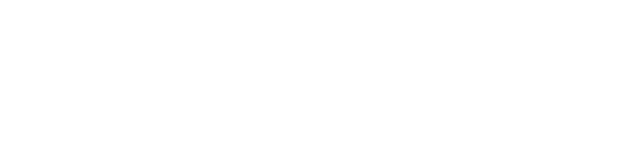
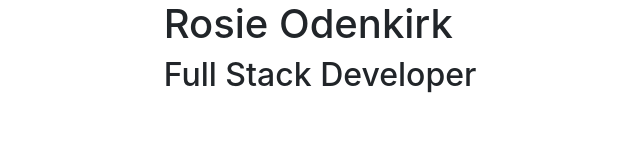
Before and after one commit to tenerim/resume, a plain HTML site: page index.html in a window 1280 px wide. Shown: the whole page, without its empty margins (273-913 px from the left). Drawn offline with nearby package versions, Linux system fonts and the light colour scheme.

Commit message:
Test-Save

```diff
--- a/index.html
+++ b/index.html
@@ -1,15 +1,31 @@
 <!DOCTYPE html>
 <html lang="en">
+
 <head>
     <meta charset="UTF-8">
     <meta name="viewport" content="width=device-width, initial-scale=1.0">
     <meta http-equiv="X-UA-Compatible" content="ie=edge">
     <link rel="stylesheet" href="https://stackpath.bootstrapcdn.com/bootstrap/4.3.1/css/bootstrap.min.css" integrity="sha384-ggOyR0iXCbMQv3Xipma34MD+dH/1fQ784/j6cY/iJTQUOhcWr7x9JvoRxT2MZw1T" crossorigin="anonymous">
     <link rel="stylesheet" href="https://stackpath.bootstrapcdn.com/font-awesome/4.7.0/css/font-awesome.min.css" type="text/css" />
+    <link rel="stylesheet" href="assets/css/style.css" type="text/css" />
     <title>Rosie</title>
 </head>
+
 <body>
     <header>
+        <div class="row">
+            <a href="index.html" class="col-md-4 logo">
+
+            </a>
+            <div class="col-md-8">
+                <div class="row bg-color-name-title">
+                    <div class="col heading">
+                        <h1 class="name">Rosie Odenkirk</h1>
+                        <h2 class="title">Full Stack Developer</h2>
+                    </div>
+                </div>
+            </div>
+        </div>
 
     </header>
     <section>
@@ -19,4 +35,5 @@
 
     </footer>
 </body>
+
 </html>
```
